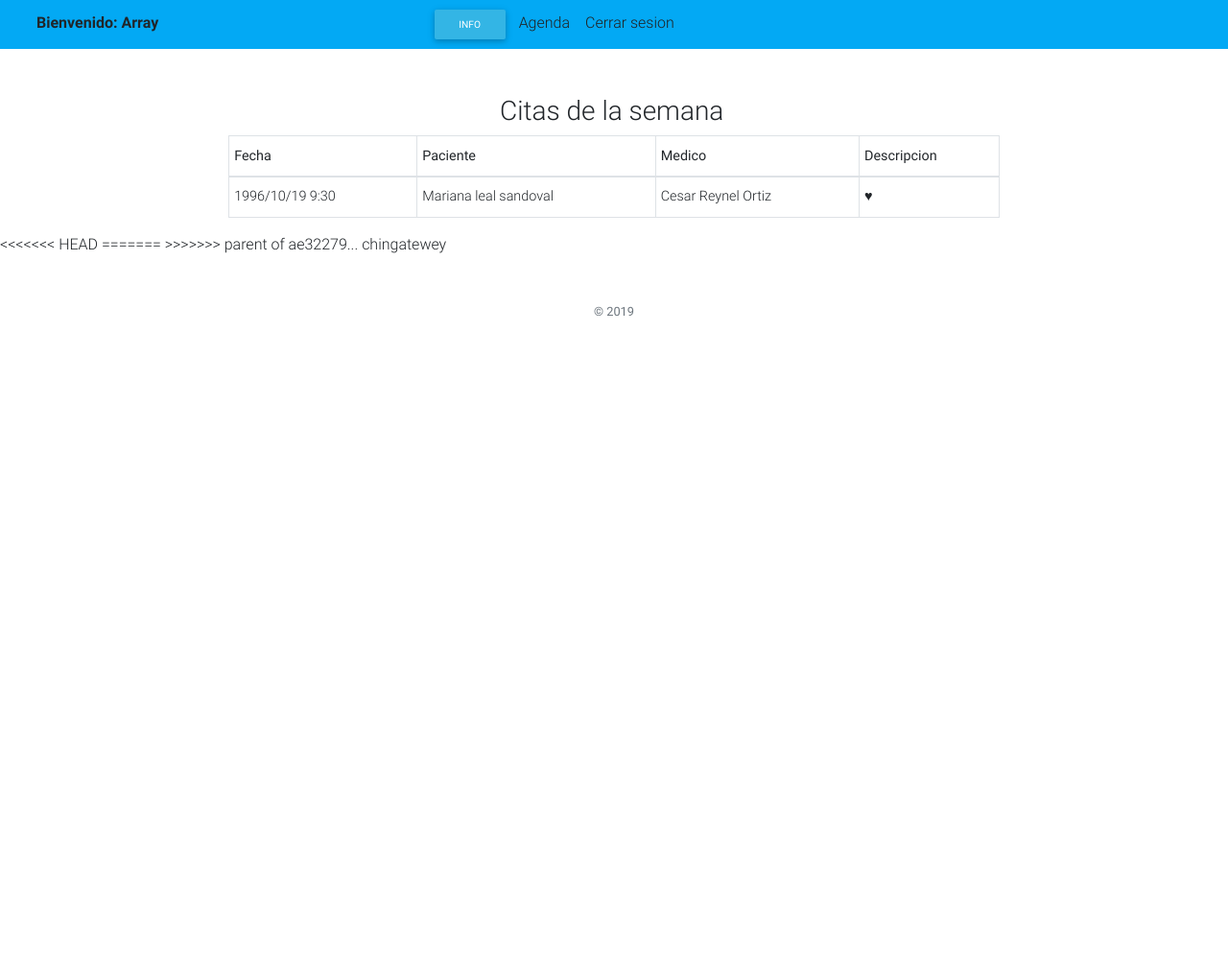
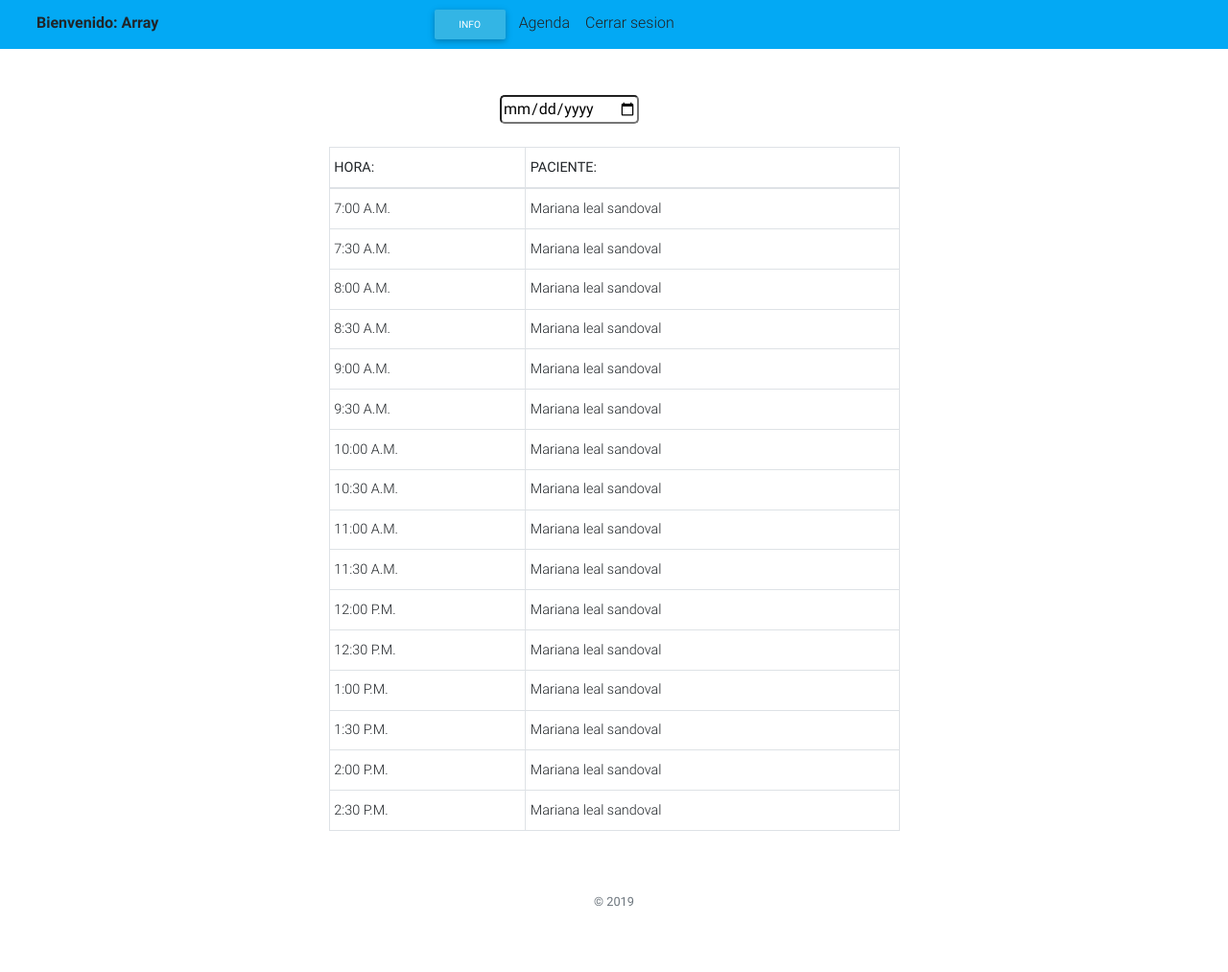
Before and after one commit to kevinjmr/clinica, a PHP site: page /medico.php in a window 1280 px wide. Shown: the whole page at 96% size. Before the commit the page ends 329 px from the top, so only its background shows below. Run offline with PHP 8.4, Linux system fonts and the light colour scheme; the visitor is signed in with stand-in values (Sample User, id 1); data that the repository does not hold is empty.

Commit message:
Update medico.php

```diff
--- a/medico.php
+++ b/medico.php
@@ -53,37 +53,104 @@ if( $varcomparacion == null || $varcomparacion == ''){
   <div class="col-12 container d-flex flex-column flex-md-row">
     <div class="col-2 container d-flex flex-column flex-md-row">
     </div>
-    <div class="col-8 container flex-md-row">
-    <div class="col-3 container flex-md-row"></div>
-    <div class="col-4 container flex-md-row">
-      <h3>Citas de la semana</h3>
+    <div class="col-8 container d-flex flex-column flex-md-row">
+    <div class="col-2 container d-flex flex-column flex-md-row">
     </div>
-    <div class="col-3 container flex-md-row"></div>
-        <table class="table table-sm table-bordered" style=" background-color: white " cellspacing="0">
+    <div class="col-4 container d-flex flex-column flex-md-row">
+        <input type="date" style="border-radius: 5px;" name="">
+      </div>
+      <div class="col-2 container d-flex flex-column flex-md-row">
+    </div>
+    </div>
+
+    <div class="col-2 container d-flex flex-column flex-md-row">
+    </div>
+  </div>
+  <br>
+
+  <div class="col-12 container d-flex flex-column flex-md-row">
+    <div class="col-3 container d-flex flex-column flex-md-row">
+    </div>
+    <div class="col-6 container d-flex flex-column flex-md-row">
+       <table class="table table-sm table-bordered" style=" background-color: white " cellspacing="0">
                 <thead>
                     <tr>
-                      <th>Fecha</th>
-                      <th>Paciente</th>
-                      <th>Medico</th>
-                      <th>Descripcion</th>
+                      <th>HORA:</th>
+                      <th>PACIENTE:</th>
                     </tr>
                 </thead>
                 <tbody>
                     <tr>
-                      <td><a onclick="editarmedico('Work1')">1996/10/19 9:30</a></td>
+                      <td><a onclick="editarmedico('Work1')">7:00 A.M.</a></td>
                       <td>Mariana leal sandoval</td>
-                      <td>Cesar Reynel Ortiz</td>
-                      <td>♥</td>
                     </tr>
+                    <tr>
+                      <td><a onclick="editarmedico('Work1')">7:30 A.M.</a></td>
+                      <td>Mariana leal sandoval</td>
+                    </tr>
+                    <tr>
+                      <td><a onclick="editarmedico('Work1')">8:00 A.M.</a></td>
+                      <td>Mariana leal sandoval</td>
+                    </tr>
+                    <tr>
+                      <td><a onclick="editarmedico('Work1')">8:30 A.M.</a></td>
+                      <td>Mariana leal sandoval</td>
+                    </tr>
+                    <tr>
+                      <td><a onclick="editarmedico('Work1')">9:00 A.M.</a></td>
+                      <td>Mariana leal sandoval</td>
+                    </tr>
+                    <tr>
+                      <td><a onclick="editarmedico('Work1')">9:30 A.M.</a></td>
+                      <td>Mariana leal sandoval</td>
+                    </tr>
+                    <tr>
+                      <td><a onclick="editarmedico('Work1')">10:00 A.M.</a></td>
+                      <td>Mariana leal sandoval</td>
+                    </tr>
+                    <tr>
+                      <td><a onclick="editarmedico('Work1')">10:30 A.M.</a></td>
+                      <td>Mariana leal sandoval</td>
+                    </tr>
+                    <tr>
+                      <td><a onclick="editarmedico('Work1')">11:00 A.M.</a></td>
+                      <td>Mariana leal sandoval</td>
+                    </tr>
+                    <tr>
+                      <td><a onclick="editarmedico('Work1')">11:30 A.M.</a></td>
+                      <td>Mariana leal sandoval</td>
+                    </tr>
+                    <tr>
+                      <td><a onclick="editarmedico('Work1')">12:00 P.M.</a></td>
+                      <td>Mariana leal sandoval</td>
+                    </tr>
+                    <tr>
+                      <td><a onclick="editarmedico('Work1')">12:30 P.M.</a></td>
+                      <td>Mariana leal sandoval</td>
+                    </tr>
+                    <tr>
+                      <td><a onclick="editarmedico('Work1')">1:00 P.M.</a></td>
+                      <td>Mariana leal sandoval</td>
+                    </tr>
+                    <tr>
+                      <td><a onclick="editarmedico('Work1')">1:30 P.M.</a></td>
+                      <td>Mariana leal sandoval</td>
+                    </tr>
+                    <tr>
+                      <td><a onclick="editarmedico('Work1')">2:00 P.M.</a></td>
+                      <td>Mariana leal sandoval</td>
+                    </tr>
+                    <tr>
+                      <td><a onclick="editarmedico('Work1')">2:30 P.M.</a></td>
+                      <td>Mariana leal sandoval</td>
+                    </tr>
+
                 </tbody>
             </table>
-
     </div>
-    <div class="col-2 container d-flex flex-column flex-md-row">
+    <div class="col-3 container d-flex flex-column flex-md-row">
     </div>
-
   </div>
-
 
 
 
@@ -137,12 +204,6 @@ if( $varcomparacion == null || $varcomparacion == ''){
 
 
 
-<<<<<<< HEAD
-
-
-
-=======
->>>>>>> parent of ae32279... chingatewey
   </body>
 
 <script type="text/javascript" src="js/jquery-3.4.0.min.js"></script>
```
